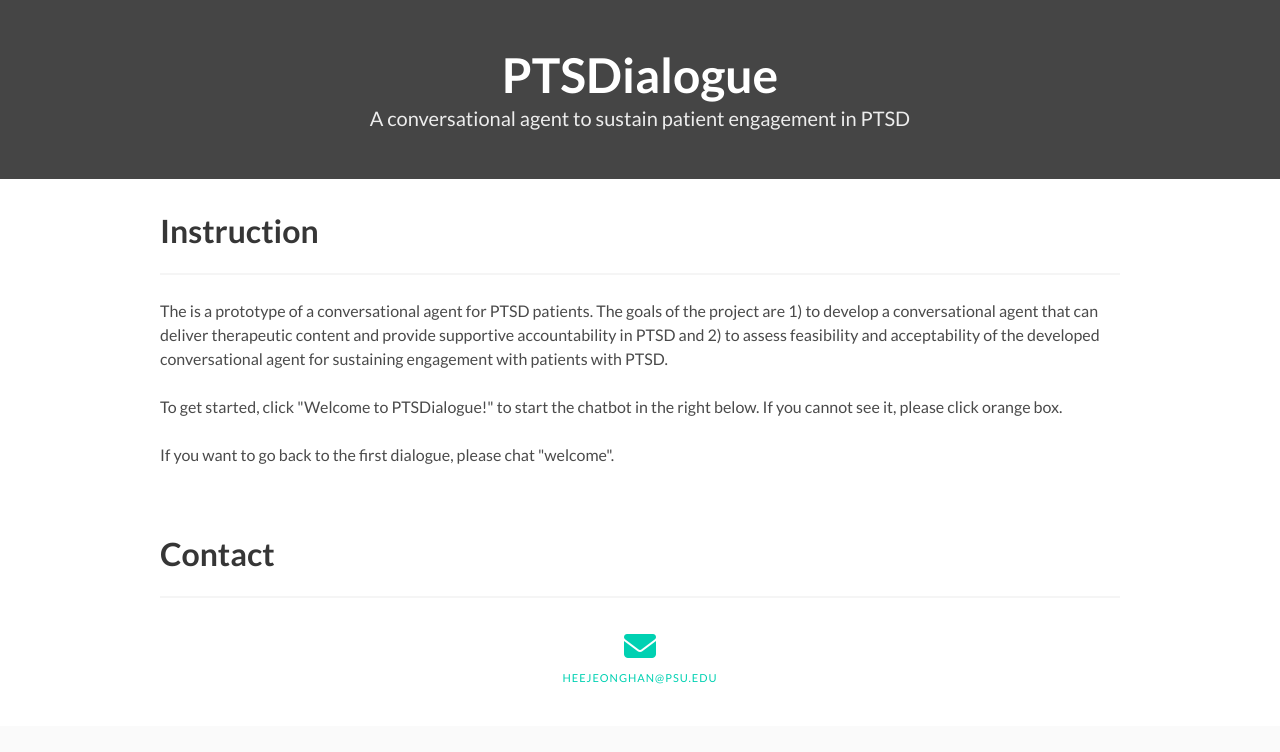
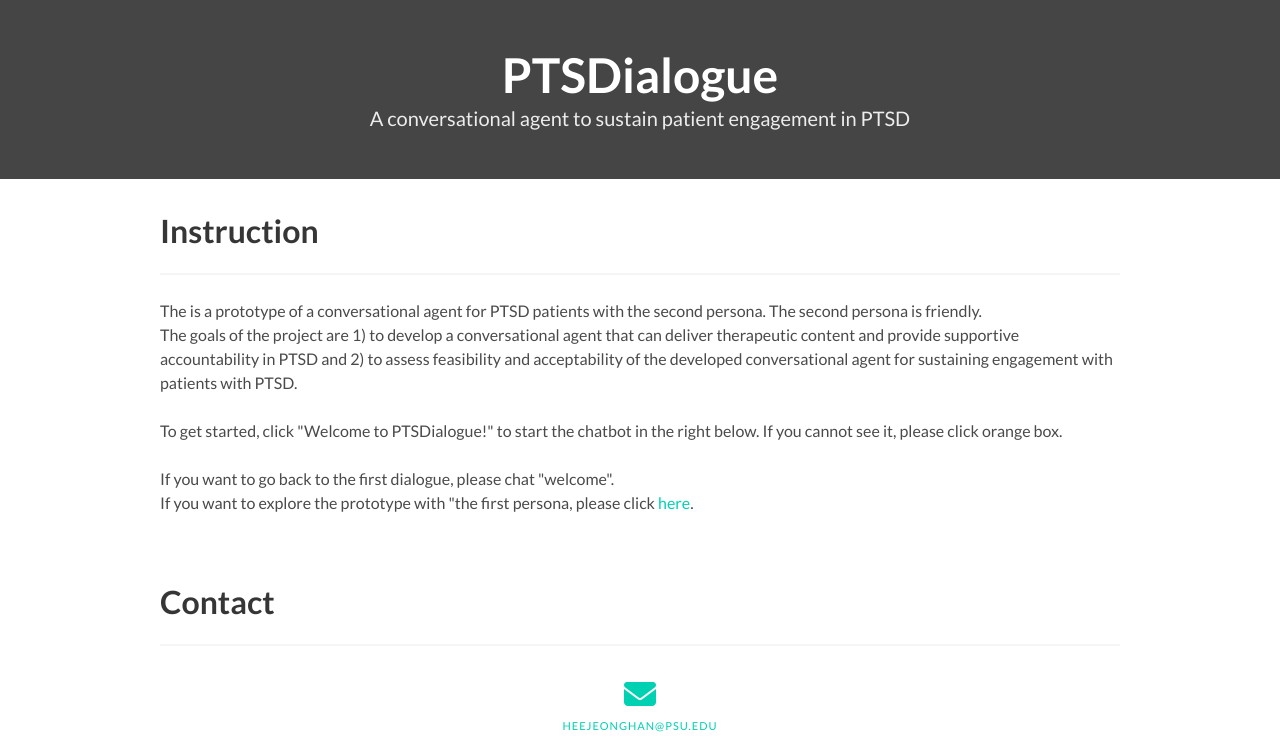
Before and after one commit to HeeJeong-Han/PTSDialogue_persona2, a plain HTML site: page index.html in a window 1280 px wide. Shown: the top 752 px of the page. Drawn offline with nearby package versions, Linux system fonts and the light colour scheme.

Commit message:
add description

```diff
--- a/index.html
+++ b/index.html
@@ -4,7 +4,7 @@
 <head>
   <title>PTSDialogue</title>
   <meta name="viewport" content="width=device-width, initial-scale=1">
-  <link rel="icon" href="favicon.png" type="image/x-icon">
+  <link rel="icon" href="PTSDicon.png" type="image/x-icon">
   <link rel="stylesheet" href="css/main.bundle.css">
   <script src="https://kit.fontawesome.com/4e5a72c756.js"></script>
 </head>
@@ -34,9 +34,11 @@
     <div class="container">
       <h1 class="title">Instruction</h1>
       <hr />
-      <p>The is a prototype of a conversational agent for PTSD patients. The goals of the project are 1) to develop a conversational agent that can deliver therapeutic content and provide supportive accountability in PTSD and 2) to assess feasibility and acceptability of the developed conversational agent for sustaining engagement with patients with PTSD.</p><br>
+      <p>The is a prototype of a conversational agent for PTSD patients with the second persona. The second persona is friendly. <br> The goals of the project are 1) to develop a conversational agent that can deliver therapeutic content and provide supportive accountability in PTSD and 2) to assess feasibility and acceptability of the developed conversational agent for sustaining engagement with patients with PTSD.</p><br>
       <p>To get started, click "Welcome to PTSDialogue!" to start the chatbot in the right below. If you cannot see it, please click orange box. </p><br>
       <p>If you want to go back to the first dialogue, please chat "welcome".</p>
+
+      <p>If you want to explore the prototype with "the first persona, please click <a href="https://heejeong-han.github.io/PTSDialogue/" target="_blank">here</a>.</p>
     </div>
   </section>
 
```
Also changed, not shown: PTSDicon.png (added).
